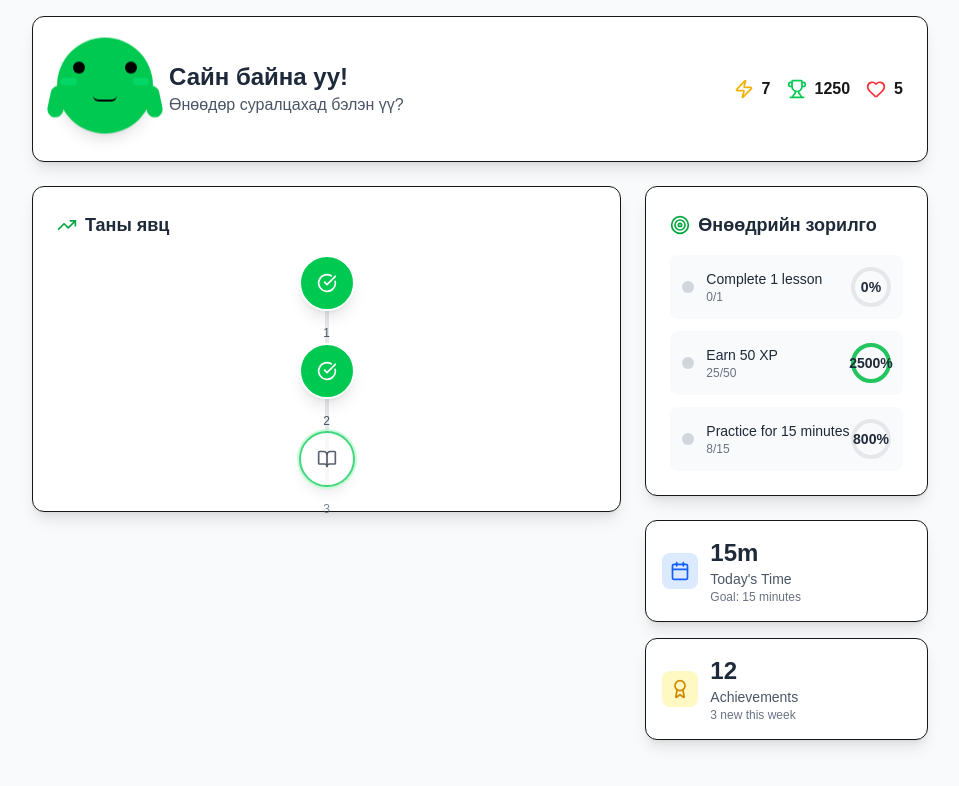
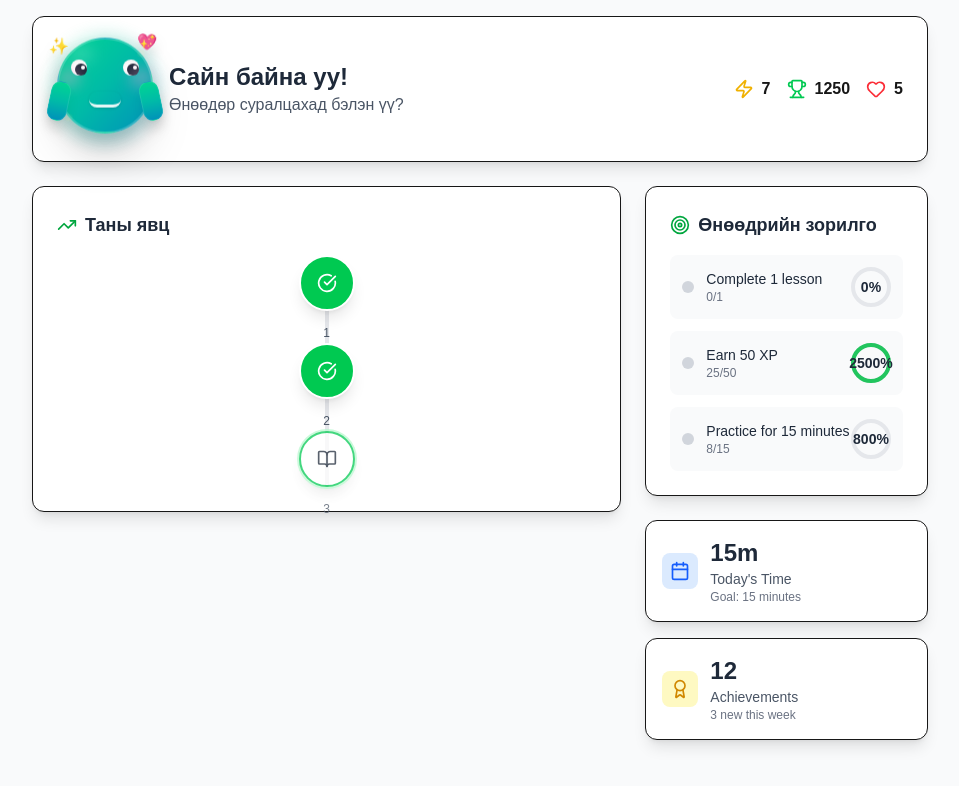
Before and after one commit to Merkzadok/PineQuestz, a Next.js app in the folder client/: page /parent in a window 1280 px wide. Shown: the top 786 px of the page, without its empty margins (160-1119 px from the left). Built offline with nearby package versions, Linux system fonts and the light colour scheme.

Commit message:
design-chnged

```diff
--- a/client/src/app/parent/components/Mascot.tsx
+++ b/client/src/app/parent/components/Mascot.tsx
@@ -15,27 +15,164 @@ export const Mascot: React.FC<MascotProps> = ({
     medium: "w-24 h-24",
     large: "w-32 h-32",
   };
+
   const animations = {
     happy: "animate-bounce",
     excited: "animate-pulse",
     sleepy: "animate-pulse opacity-70",
   };
 
+  const getMoodColors = () => {
+    switch (mood) {
+      case "excited":
+        return "from-pink-400 via-purple-500 to-indigo-600";
+      case "sleepy":
+        return "from-blue-400 via-indigo-500 to-purple-600";
+      default:
+        return "from-emerald-400 via-teal-500 to-cyan-600";
+    }
+  };
+
   return (
     <div
-      className={`${sizeClasses[size]} ${animations[mood]} transition-all duration-500`}
+      className={`${sizeClasses[size]} transition-all duration-500 filter drop-shadow-xl`}
     >
       <div className="relative w-full h-full">
-        <div className="absolute inset-0 bg-green-500 rounded-full shadow-lg">
-          <div className="absolute top-6 left-4 w-3 h-3 bg-black rounded-full"></div>
-          <div className="absolute top-6 right-4 w-3 h-3 bg-black rounded-full"></div>
-          <div className="absolute bottom-8 left-1/2 transform -translate-x-1/2 w-6 h-3 border-b-2 border-black rounded-full"></div>
-          <div className="absolute top-10 left-1 w-4 h-2 bg-green-400 rounded-full opacity-60"></div>
-          <div className="absolute top-10 right-1 w-4 h-2 bg-green-400 rounded-full opacity-60"></div>
+        {/* Outer glow effect */}
+        <div
+          className={`absolute inset-0 bg-gradient-to-br ${getMoodColors()} rounded-full blur-sm opacity-30 scale-110`}
+        ></div>
+
+        {/* Main body with gradient */}
+        <div
+          className={`absolute inset-0 bg-gradient-to-br ${getMoodColors()} rounded-full shadow-2xl border-2 border-white/20 ${
+            animations[mood]
+          }`}
+        >
+          {/* Glossy highlight */}
+          <div className="absolute top-2 left-3 w-6 h-4 bg-gradient-to-br from-white/40 to-transparent rounded-full blur-sm"></div>
+
+          {/* Eyes with sparkle */}
+          <div className="absolute top-5 left-3 w-4 h-4 bg-white rounded-full shadow-inner">
+            <div className="absolute top-1 left-1 w-3 h-3 bg-gray-800 rounded-full">
+              <div className="absolute top-0.5 right-0.5 w-1 h-1 bg-white rounded-full"></div>
+            </div>
+          </div>
+          <div className="absolute top-5 right-3 w-4 h-4 bg-white rounded-full shadow-inner">
+            <div className="absolute top-1 left-1 w-3 h-3 bg-gray-800 rounded-full">
+              <div className="absolute top-0.5 right-0.5 w-1 h-1 bg-white rounded-full"></div>
+            </div>
+          </div>
+
+          {/* Cute smile */}
+          <div className="absolute bottom-6 left-1/2 transform -translate-x-1/2 w-8 h-4 border-b-3 border-white/90 rounded-full shadow-sm"></div>
+
+          {/* Cheek blush */}
+          <div className="absolute top-8 left-0 w-5 h-3 bg-pink-300/60 rounded-full blur-sm"></div>
+          <div className="absolute top-8 right-0 w-5 h-3 bg-pink-300/60 rounded-full blur-sm"></div>
+
+          {/* Decorative sparkles */}
+          <div className="absolute top-3 right-2 w-1 h-1 bg-yellow-200 rounded-full animate-ping delay-300"></div>
+          <div className="absolute bottom-3 left-2 w-1 h-1 bg-yellow-200 rounded-full animate-ping delay-700"></div>
         </div>
-        <div className="absolute -left-2 top-12 w-4 h-8 bg-green-500 rounded-full transform rotate-12"></div>
-        <div className="absolute -right-2 top-12 w-4 h-8 bg-green-500 rounded-full transform -rotate-12"></div>
+
+        {/* Enhanced arms with gradient */}
+        <div
+          className={`absolute -left-2 top-10 w-5 h-10 bg-gradient-to-b ${getMoodColors()} rounded-full transform rotate-12 shadow-lg border border-white/10`}
+        ></div>
+        <div
+          className={`absolute -right-2 top-10 w-5 h-10 bg-gradient-to-b ${getMoodColors()} rounded-full transform -rotate-12 shadow-lg border border-white/10`}
+        ></div>
+
+        {/* Floating hearts for happy mood */}
+        {mood === "happy" && (
+          <>
+            <div className="absolute -top-2 -right-1 text-pink-400 animate-float">
+              💖
+            </div>
+            <div className="absolute -top-1 -left-2 text-pink-300 animate-float delay-500">
+              ✨
+            </div>
+          </>
+        )}
+
+        {/* Zzz for sleepy mood */}
+        {mood === "sleepy" && (
+          <div className="absolute -top-3 right-0 text-blue-300 text-xs animate-float">
+            💤
+          </div>
+        )}
+
+        {/* Stars for excited mood */}
+        {mood === "excited" && (
+          <>
+            <div className="absolute -top-2 -left-1 text-yellow-400 animate-spin">
+              ⭐
+            </div>
+            <div className="absolute -bottom-1 -right-2 text-purple-400 animate-spin delay-300">
+              ✨
+            </div>
+          </>
+        )}
+      </div>
+
+      <style jsx>{`
+        @keyframes float {
+          0%,
+          100% {
+            transform: translateY(0px) rotate(0deg);
+          }
+          50% {
+            transform: translateY(-10px) rotate(10deg);
+          }
+        }
+        .animate-float {
+          animation: float 3s ease-in-out infinite;
+        }
+      `}</style>
+    </div>
+  );
+};
+
+// Demo component to showcase the mascot
+export default function MascotDemo() {
+  return (
+    <div className="min-h-screen bg-gradient-to-br from-slate-900 via-purple-900 to-slate-900 flex items-center justify-center p-8">
+      <div className="text-center space-y-8">
+        <h1 className="text-4xl font-bold text-white mb-8">
+          ✨ Beautiful Mascot ✨
+        </h1>
+
+        <div className="grid grid-cols-3 gap-8 mb-8">
+          <div className="text-center">
+            <h3 className="text-white text-lg mb-4">Happy</h3>
+            <Mascot mood="happy" size="large" />
+          </div>
+          <div className="text-center">
+            <h3 className="text-white text-lg mb-4">Excited</h3>
+            <Mascot mood="excited" size="large" />
+          </div>
+          <div className="text-center">
+            <h3 className="text-white text-lg mb-4">Sleepy</h3>
+            <Mascot mood="sleepy" size="large" />
+          </div>
+        </div>
+
+        <div className="grid grid-cols-3 gap-6">
+          <div className="text-center">
+            <h4 className="text-white text-sm mb-2">Small</h4>
+            <Mascot mood="happy" size="small" />
+          </div>
+          <div className="text-center">
+            <h4 className="text-white text-sm mb-2">Medium</h4>
+            <Mascot mood="happy" size="medium" />
+          </div>
+          <div className="text-center">
+            <h4 className="text-white text-sm mb-2">Large</h4>
+            <Mascot mood="happy" size="large" />
+          </div>
+        </div>
       </div>
     </div>
   );
-};
+}
```
